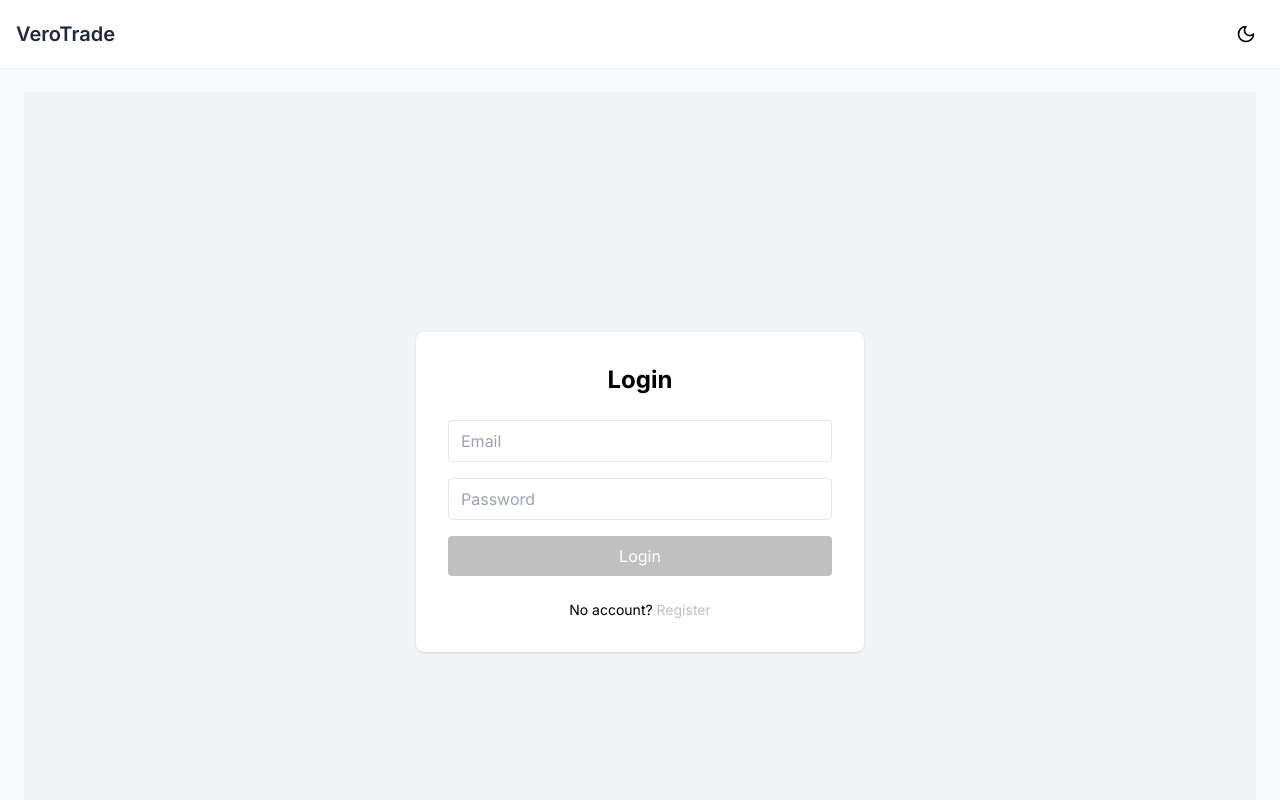
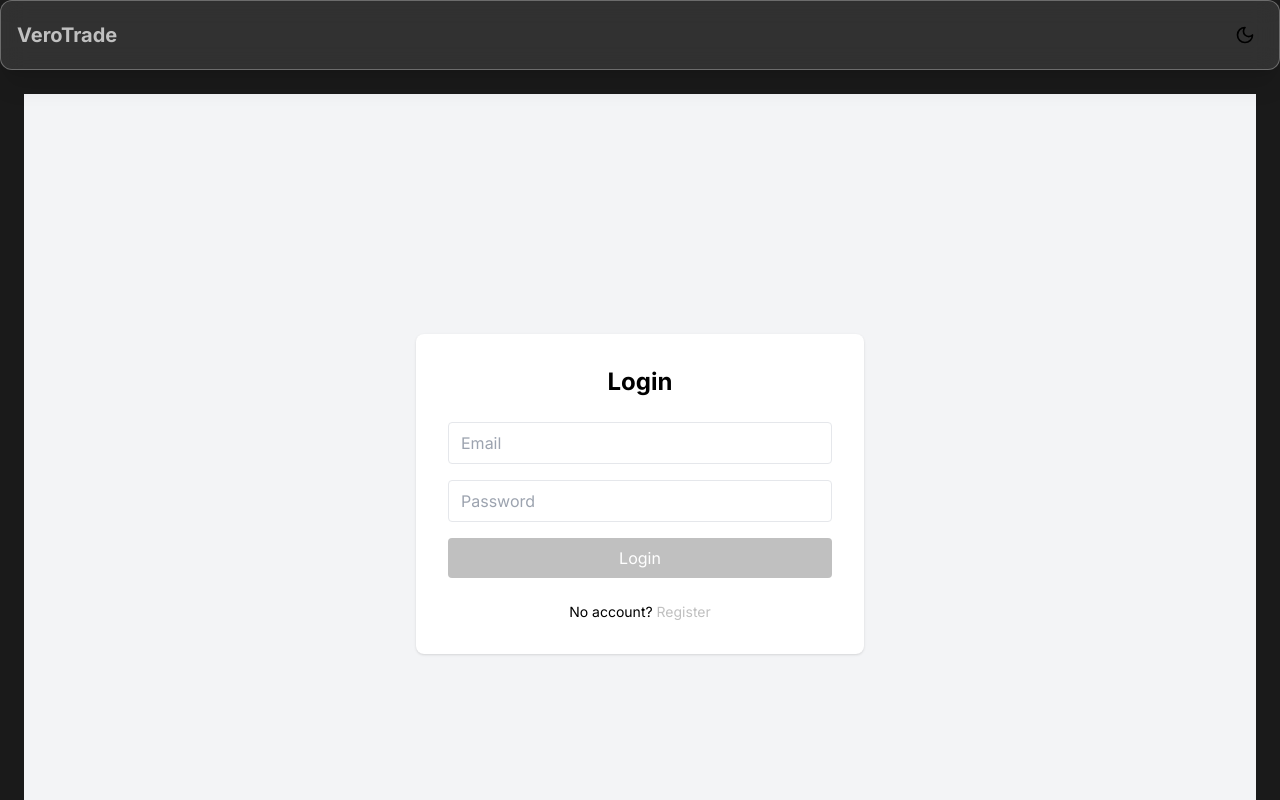
Before and after one commit to ViesulisHaris/VeroTrades, a Next.js app: page /login in a window 1280 px wide. Built offline with nearby package versions, Linux system fonts and the light colour scheme.

Commit message:
Update layout.tsx

```diff
--- a/src/app/layout.tsx
+++ b/src/app/layout.tsx
@@ -1,6 +1,6 @@
 'use client';
 
-import './globals.css';          // <-- ADD THIS LINE
+import './globals.css';
 import { Inter } from 'next/font/google';
 import Sidebar from '@/components/Sidebar';
 import ThemeToggle from '@/components/ThemeToggle';
@@ -46,19 +46,18 @@ export default function RootLayout({
 
   return (
     <html lang="en" className="h-full">
-      <body className={`${inter.className} flex h-full bg-gray-50 dark:bg-gray-900`}>
+      <body className={`${inter.className} flex h-full bg-metallic-bg`}>
         {user && <Sidebar onLogout={handleLogout} />}
         <div className="flex-1 flex flex-col">
-          <header className="bg-white dark:bg-gray-800 shadow-sm p-4 flex justify-between items-center">
-            <h1 className="text-xl font-semibold text-gray-800 dark:text-gray-200">
-              VeroTrade
-            </h1>
+          {/* METALLIC HEADER */}
+          <header className="glass shadow-xl p-4 flex justify-between items-center border-b border-metallic-dark/50">
+            <h1 className="text-xl font-bold text-metallic-silver">VeroTrade</h1>
             <div className="flex items-center gap-3">
               <ThemeToggle />
               {user && (
                 <button
                   onClick={handleLogout}
-                  className="px-3 py-1 text-sm rounded bg-primary text-white hover:bg-primary/90"
+                  className="px-4 py-2 bg-red-500/20 text-red-300 rounded-xl hover:bg-red-500/30 transition"
                 >
                   Logout
                 </button>
```
